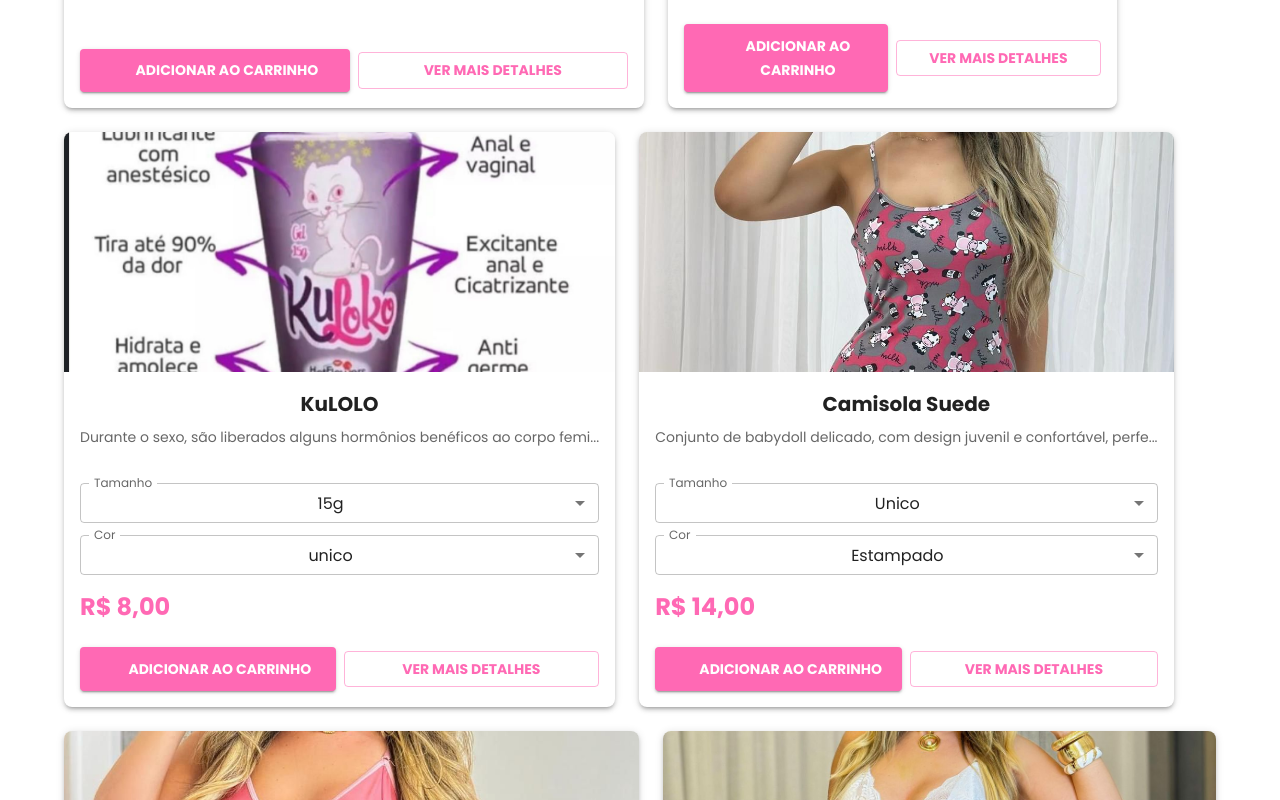
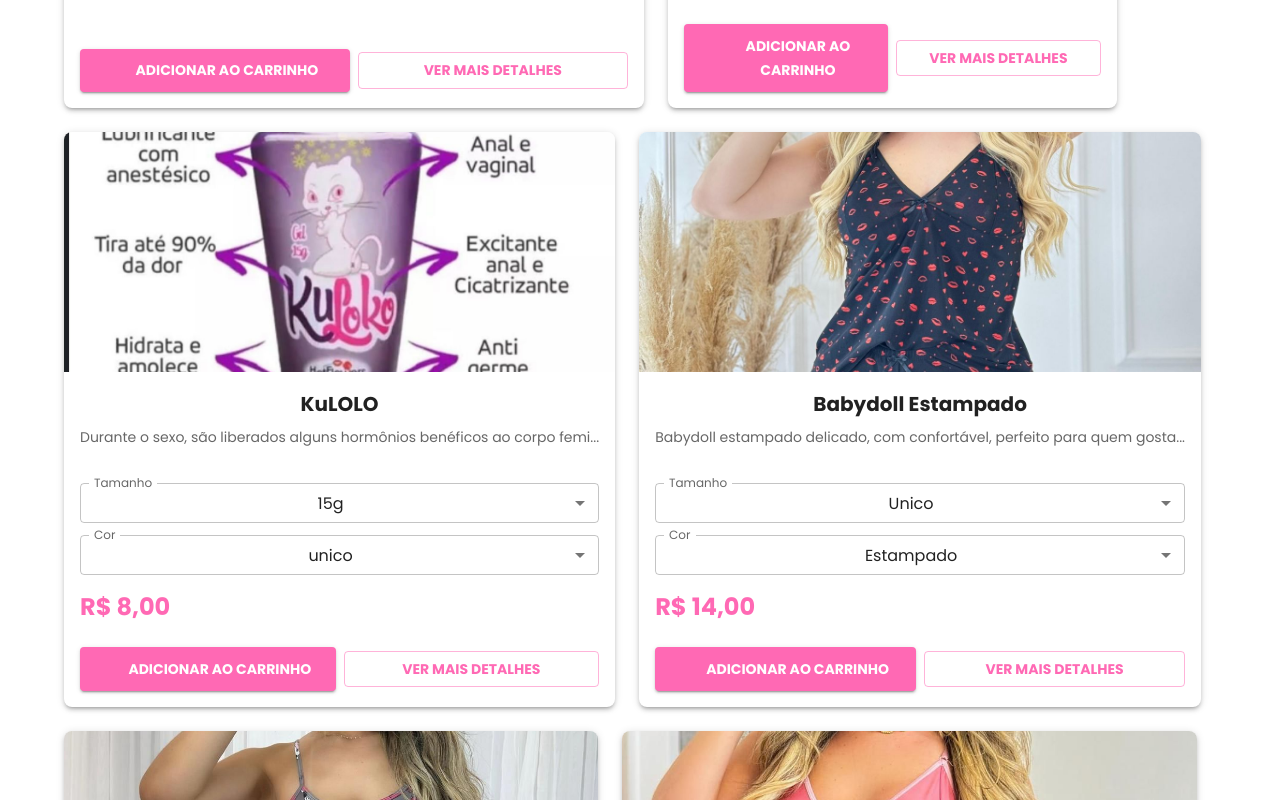
Before and after one commit to ronnysenna/front-closet, a React (Vite) app: page / in a window 1280 px wide. Shown: the part 1780-2580 px from the top of the page. Built offline with nearby package versions, Linux system fonts and the light colour scheme; some icons are missing.

Commit message:
startjjs

```diff
--- a/src/data/products.js
+++ b/src/data/products.js
@@ -83,6 +83,20 @@
     ],
     "colors": [
       "unico"
+    ]
+  },
+    {
+    "id": "1748810456789",
+    "title": "Babydoll Estampado",
+    "description": "Babydoll estampado delicado, com confortável, perfeito para quem gosta de um estilo mais romântico.",
+    "imageUrl": "/image/estampado.jpg",
+    "price": "14.00",
+    "stock": 20,
+    "sizes": [
+      "Unico"
+    ],
+    "colors": [
+      "Estampado"
     ]
   },
   {
```
Also changed, not shown: public/image/estampado.jpg (added).
